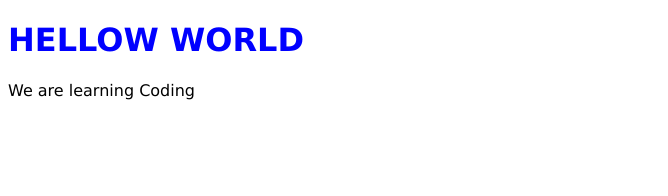
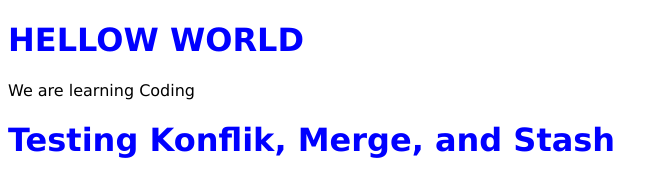
Before and after one commit to yogamhd/projectgit, a plain HTML site: page index.html in a window 1280 px wide. Shown: the whole page, without its empty margins (0-668 px from the left). Drawn offline with Linux system fonts and the light colour scheme.

Commit message:
Tambah 1 di body

```diff
--- a/index.html
+++ b/index.html
@@ -19,5 +19,6 @@
 <body>
     <h1>HELLOW WORLD</h1>
     <p>We are learning Coding</p>
+    <h1>Testing Konflik, Merge, and Stash</h1>
 </body>
 </html>
```
